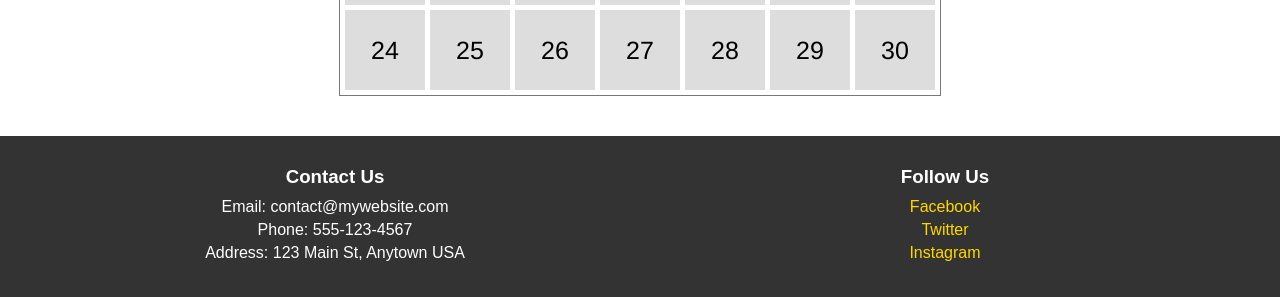
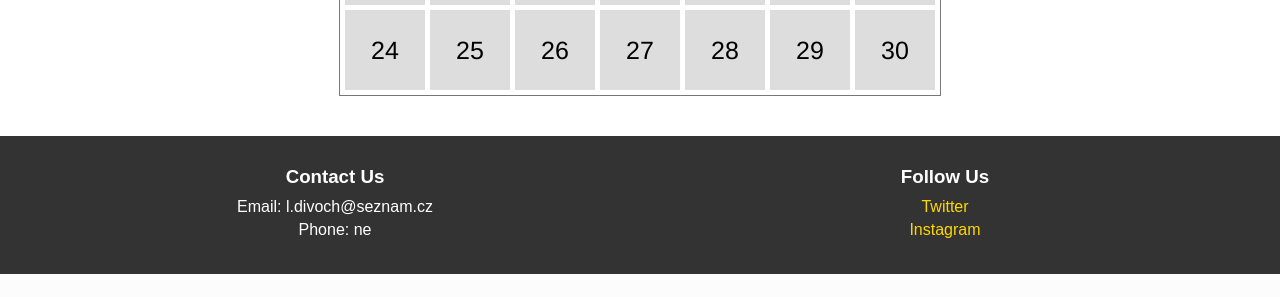
Before and after one commit to Bruzdden/Kalani, a PHP site: page /index.php in a window 1280 px wide. Shown: the part 1134-1431 px from the top of the page. After the commit the page ends 1408 px from the top, so only its background shows below. Run offline with PHP 8.4, Linux system fonts and the light colour scheme.

Commit message:
anime table und Maker
huge twitter href update and new database table anime with iduser and idanime utf8 cezch

```diff
--- a/index.php
+++ b/index.php
@@ -119,14 +119,12 @@
 		<div class="row">
 		<div class="col-sm-6">
 			<h3>Contact Us</h3>
-			<p>Email: contact@mywebsite.com</p>
-			<p>Phone: 555-123-4567</p>
-			<p>Address: 123 Main St, Anytown USA</p>
+			<p>Email: l.divoch@seznam.cz</p>
+			<p>Phone: ne</p>
 		</div>
 		<div class="col-sm-6">
 			<h3>Follow Us</h3>
-			<p><a href="#">Facebook</a></p>
-			<p><a href="#">Twitter</a></p>
+			<p><a href="https://twitter.com/MaxmilianDao">Twitter</a></p>
 			<p><a href="#">Instagram</a></p>
 		</div>
 		</div>
```
Also changed, not shown: user.sql (+7 -0 lines).
